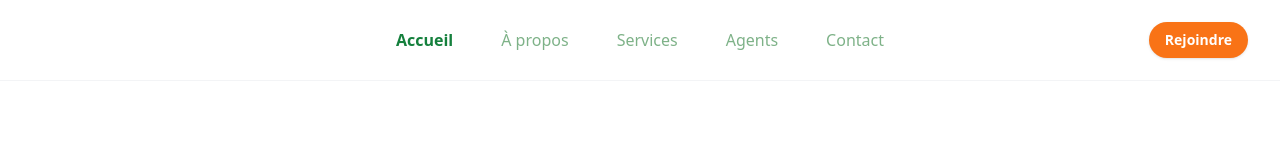
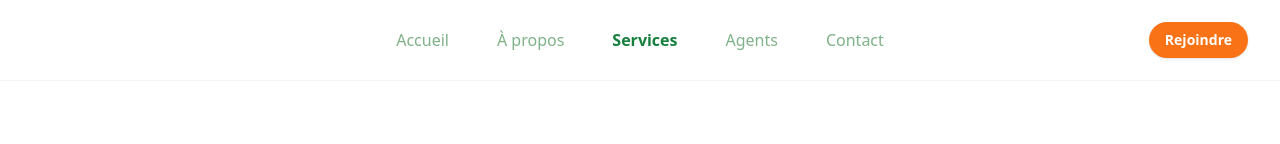
Before and after one commit to DigitariaWebs/Humanicia, a Next.js app: page / in a window 1280 px wide. Shown: the top 144 px of the page. Built offline with nearby package versions, Linux system fonts and the light colour scheme.

Commit message:
Made the Header sticky

```diff
--- a/src/app/apropre/page.tsx
+++ b/src/app/apropre/page.tsx
@@ -0,0 +1,13 @@
+import Footer from "@/components/layout/Footer";
+import Header from "@/components/layout/Header";
+import AboutSection from "@/components/sections/AboutSection";
+
+export default function AproprePage() {
+  return (
+    <main>
+      <Header />
+      <AboutSection />
+      <Footer />
+    </main>
+  );
+}
--- a/src/app/globals.css
+++ b/src/app/globals.css
@@ -44,9 +44,11 @@ body {
 }
 
 /* Offset anchor scrolling to account for sticky header height */
-:target {
-  scroll-margin-top: -5rem;
-  /* ~128px; gives a bit more space above section */
+/* Using positive scroll-margin-top so anchored sections aren't hidden under sticky header */
+section[id],
+[id] {
+  scroll-margin-top: 6rem;
+  /* header height (~5rem) + spacing */
 }
 /* Infinite horizontal slider */
 @keyframes infinite-scroll-x {
--- a/src/components/layout/Header.tsx
+++ b/src/components/layout/Header.tsx
@@ -15,31 +15,86 @@ type NavItem = {
 
 const NAV_ITEMS: NavItem[] = [
   { label: "Accueil", href: "/" },
-  { label: "À propos", href: "#about" },
-  { label: "Services", href: "#services" },
-  { label: "Agents", href: "/agents" },
-  { label: "Contact", href: "/contact" },
+  { label: "À propos", href: "/apropre" },
+  { label: "Services", href: "/#services" },
+  { label: "Agents", href: "/#agents" },
+  { label: "Contact", href: "/#contact" },
 ];
 
 export default function Header() {
   const pathname = usePathname();
   const { openModal } = useModal();
 
+  // Track which in-page section is active on the homepage
+  const [activeSectionId, setActiveSectionId] = React.useState<string | null>(null);
+
+  const sectionIds = React.useMemo(
+    () => NAV_ITEMS.filter((i) => i.href.startsWith("/#")).map((i) => i.href.split("#")[1] || ""),
+    []
+  );
+
+  React.useEffect(() => {
+    // Only observe sections on the homepage
+    if (pathname !== "/") {
+      setActiveSectionId(null);
+      return;
+    }
+
+    const elements = sectionIds
+      .map((id) => (typeof document !== "undefined" ? document.getElementById(id) : null))
+      .filter(Boolean) as HTMLElement[];
+
+    if (elements.length === 0) return;
+
+    const observer = new IntersectionObserver(
+      (entries) => {
+        const intersecting = entries.filter((e) => e.isIntersecting);
+        if (intersecting.length > 0) {
+          intersecting.sort((a, b) => b.intersectionRatio - a.intersectionRatio);
+          setActiveSectionId(intersecting[0].target.id);
+          return;
+        }
+
+        const closestToTop = entries.reduce((prev, curr) =>
+          Math.abs(curr.boundingClientRect.top) < Math.abs(prev.boundingClientRect.top) ? curr : prev
+        );
+        setActiveSectionId(closestToTop.target.id);
+      },
+      { rootMargin: "-40% 0px -60% 0px", threshold: [0.25, 0.5, 0.75] }
+    );
+
+    elements.forEach((el) => observer.observe(el));
+
+    // Initialize from current hash if present
+    if (typeof window !== "undefined" && window.location.hash) {
+      setActiveSectionId(window.location.hash.replace("#", ""));
+    }
+
+    return () => observer.disconnect();
+  }, [pathname, sectionIds]);
+
   const isActive = (href: string): boolean => {
-    if (href === "/") return pathname === "/";
-    if (href.startsWith("#")) return false; // anchors are not route-based
+    if (href === "/") {
+      // On home, highlight Accueil only when no section is active
+      return pathname === "/" && !activeSectionId;
+    }
+    if (href.startsWith("/#")) {
+      if (pathname !== "/") return false;
+      const id = href.split("#")[1] || "";
+      return activeSectionId === id;
+    }
     return pathname?.startsWith(href) ?? false;
   };
 
   return (
-    <header className="w-full bg-white/80 backdrop-blur supports-[backdrop-filter]:bg-white/70 border-b" style={{ borderColor: "var(--color-border)" }}>
+    <header className="sticky top-0 z-50 w-full bg-white/80 backdrop-blur supports-[backdrop-filter]:bg-white/70 border-b" style={{ borderColor: "var(--color-border)" }}>
       {/* Main navigation row */}
       <div className="max-w-7xl mx-auto px-4 sm:px-6 lg:px-8">
         <motion.div
           className="h-20 flex items-center justify-between"
           initial={{ opacity: 0, y: -10 }}
           animate={{ opacity: 1, y: 0 }}
-          transition={{ duration: 0.4, ease: "easeOut" }}
+          transition={{ duration: 0.2, ease: "easeOut" }}
         >
           {/* Left spacer to aid centering on larger screens */}
           <div className="w-24 hidden md:block" />
@@ -60,6 +115,14 @@ export default function Header() {
                         ? "var(--color-brand)"
                         : "color-mix(in oklab, var(--color-brand) 60%, white)",
                       backgroundColor: "transparent",
+                    }}
+                    onClick={() => {
+                      if (item.href === "/") {
+                        setActiveSectionId(null);
+                      } else if (item.href.startsWith("/#")) {
+                        const id = item.href.split("#")[1] || "";
+                        setActiveSectionId(id);
+                      }
                     }}
                     whileHover={{
                       y: -2,
--- a/src/components/sections/OurTeamSection.tsx
+++ b/src/components/sections/OurTeamSection.tsx
@@ -54,7 +54,7 @@ export default function OurTeamSection() {
   const spring = { type: "spring" as const, stiffness: 320, damping: 26 };
 
   return (
-    <section id="team" className="relative py-16 md:py-24 lg:py-28">
+    <section id="agents" className="relative py-16 md:py-24 lg:py-28">
       <div className="max-w-7xl mx-auto px-4 sm:px-6 lg:px-8">
         <div className="grid md:grid-cols-2 gap-10 lg:gap-16 items-center">
           {/* Left content */}
```
